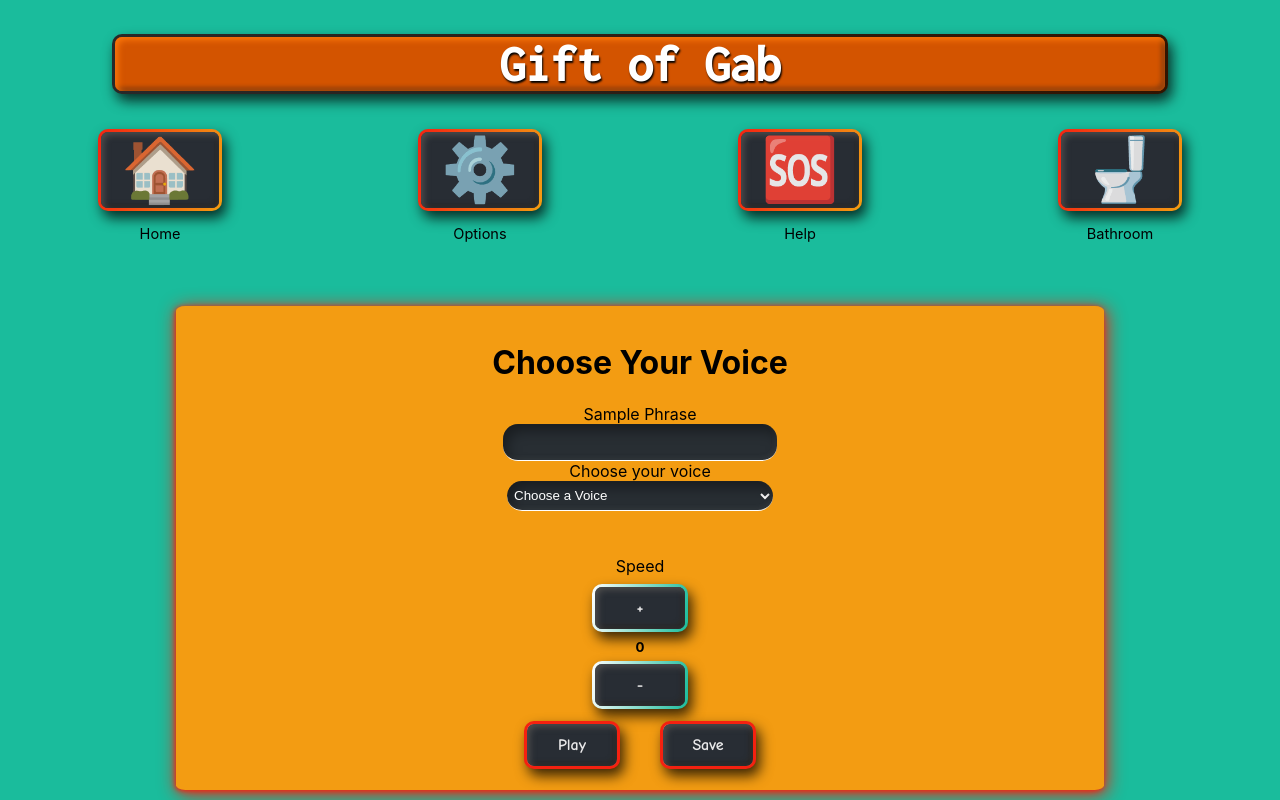
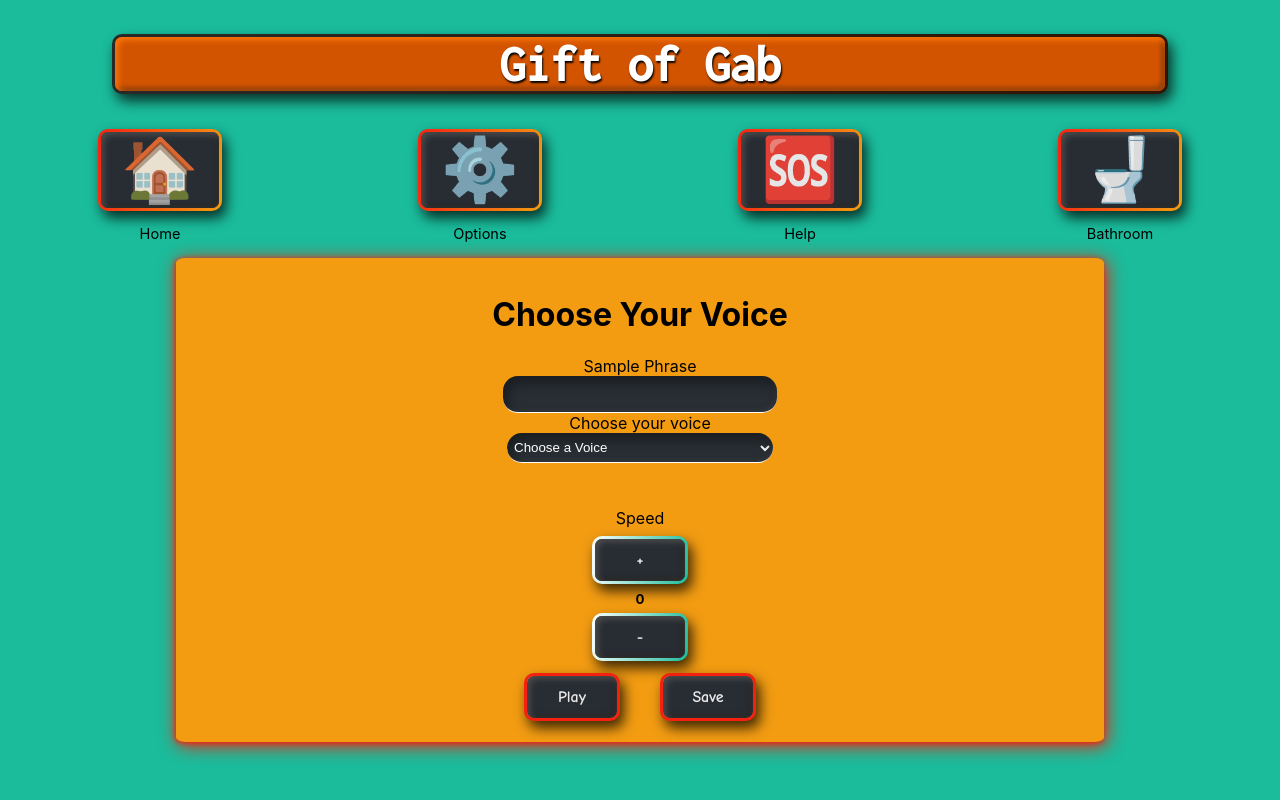
Before and after one commit to GiftOfGab1/FE-dynavox, a React (Create React App) app: page /choose-voice in a window 1280 px wide. Built offline with nearby package versions, Linux system fonts and the light colour scheme; no server answers.

Commit message:
removed spacing on form

```diff
--- a/src/Components/ChooseVoiceForm/ChooseVoice.css
+++ b/src/Components/ChooseVoiceForm/ChooseVoice.css
@@ -10,7 +10,6 @@
 
 .choose-voice-form {
     box-shadow: -1px 1px 5px 0px #F52110, 2px 3px 18px 1px #F52110;
-    margin-top: 3em;
     display: flex;
     flex-direction: column;
     justify-content: center;
```
